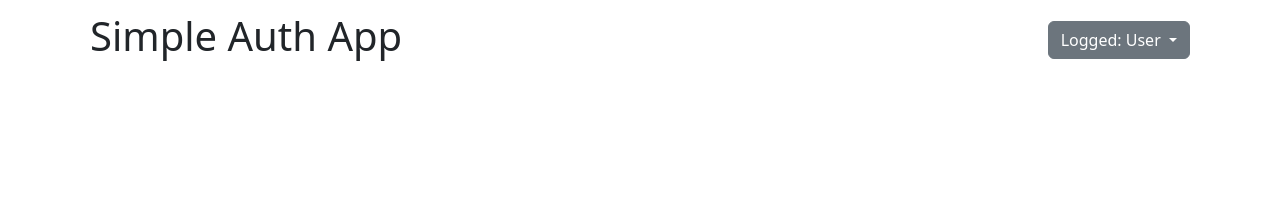
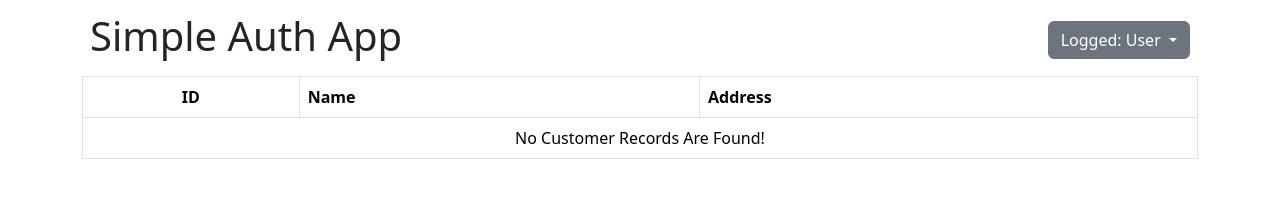
Before and after one commit to SameeraWijerathne/simple-auth-app, a website: page auth-front-end/src/index.html in a window 1280 px wide. Drawn offline with nearby package versions, Linux system fonts and the light colour scheme.

Commit message:
Finalized index.html with the table

```diff
--- a/auth-front-end/src/index.html
+++ b/auth-front-end/src/index.html
@@ -25,5 +25,20 @@
             </ul>
         </div>
     </div>
+    <table id="tbl-customers" class="table table-bordered table-hover">
+        <thead>
+        <tr>
+            <th class="text-center">ID</th>
+            <th>Name</th>
+            <th>Address</th>
+        </tr>
+        </thead>
+        <tbody></tbody>
+        <tfoot>
+        <tr>
+            <td colspan="3" class="text-center">No Customer Records Are Found!</td>
+        </tr>
+        </tfoot>
+    </table>
 </body>
 </html>
```
